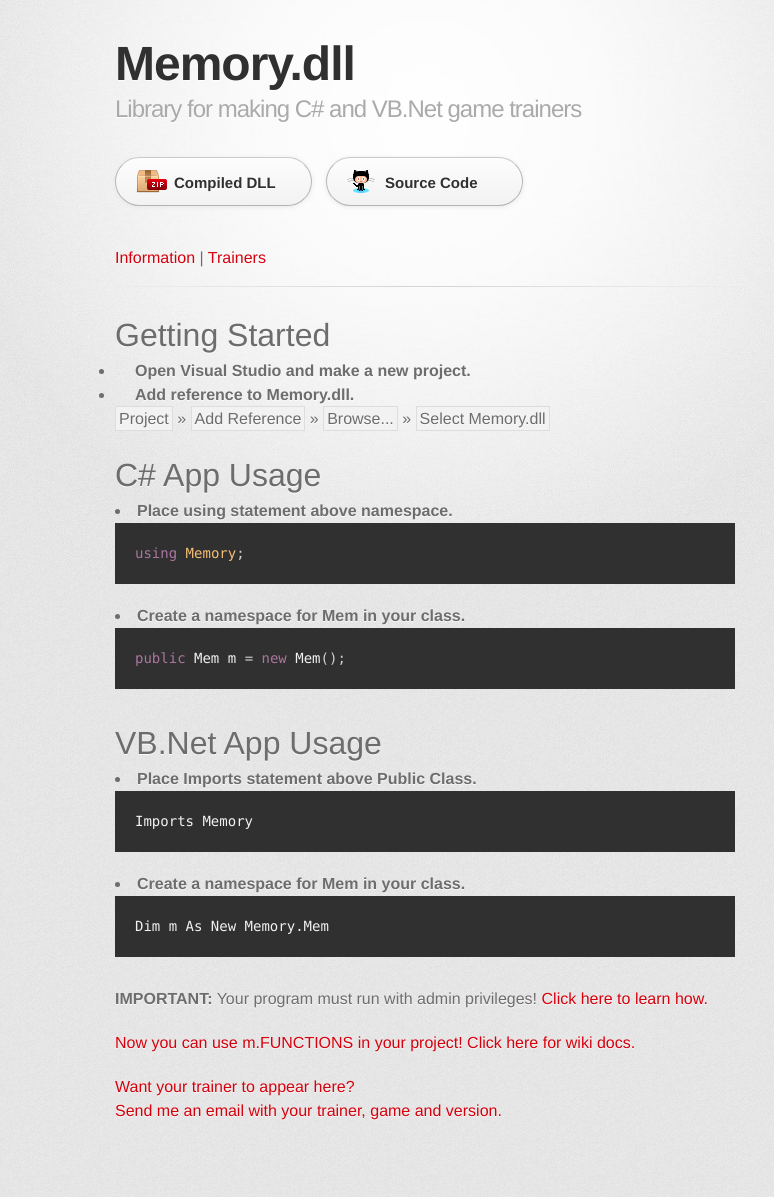
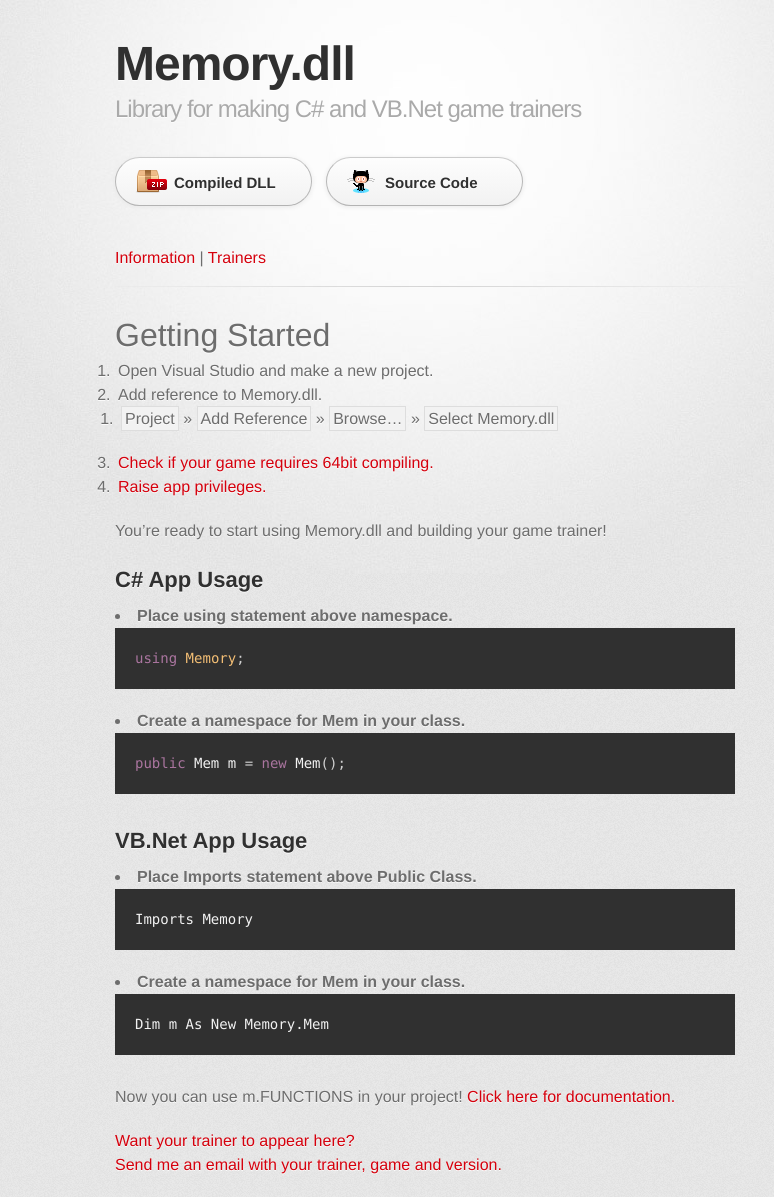
Before and after one commit to erfg12/memory.dll, a Jekyll site: the page built from index.md, in a window 1280 px wide. Shown: the whole page, without its empty margins (215-989 px from the left). Built offline with Jekyll 4.4.1, drawn with Linux system fonts in a browser that asks for light colours; some web fonts are replaced; our own code applies the rules of GitHub Pages for plain Markdown files; before the commit the page ends 1143 px from its top, so only the background shows below that.

Commit message:
testing a new format

````diff
--- a/index.md
+++ b/index.md
@@ -4,13 +4,15 @@
 
 # [](#header-1)Getting Started
 
-<ul style="width:900px;">
-<li style="font-weight:bold;">Open Visual Studio and make a new project.</li>
-<li style="font-weight:bold;">Add reference to Memory.dll.</li>
-<span class="highlight_this">Project</span> » <span class="highlight_this">Add Reference</span> » <span class="highlight_this">Browse...</span> » <span class="highlight_this">Select Memory.dll</span>
-</ul>
+1. Open Visual Studio and make a new project.
+2. Add reference to Memory.dll.
+- <span class="highlight_this">Project</span> » <span class="highlight_this">Add Reference</span> » <span class="highlight_this">Browse...</span> » <span class="highlight_this">Select Memory.dll</span>
+3. <a href="https://github.com/erfg12/memory.dll/wiki/64bit-Games" target="_BLANK">Check if your game requires 64bit compiling.</a>
+4. <a href="https://github.com/erfg12/memory.dll/wiki/Administrative-Privileges" target="_BLANK">Raise app privileges.</a>
 
-# [](#header-1)C# App Usage
+You're ready to start using Memory.dll and building your game trainer!
+
+## [](#header-1)C# App Usage
 
 <li style="font-weight:bold;">Place using statement above namespace.</li>
 ```csharp
@@ -21,7 +23,7 @@
 public Mem m = new Mem();
 ```
 
-# [](#header-1)VB.Net App Usage
+## [](#header-1)VB.Net App Usage
 
 <li style="font-weight:bold;">Place Imports statement above Public Class.</li>
 ```vb.net
@@ -32,8 +34,6 @@
 Dim m As New Memory.Mem
 ```
 
-<span style="font-weight:bold;">IMPORTANT:</span> Your program must run with admin privileges! <a href="https://github.com/erfg12/memory.dll/wiki/Administrative-Privileges">Click here to learn how.</a>
-
-<a href="https://github.com/erfg12/memory.dll/wiki" target="_BLANK">Now you can use m.FUNCTIONS in your project! Click here for wiki docs.</a>
+Now you can use m.FUNCTIONS in your project! <a href="https://github.com/erfg12/memory.dll/wiki" target="_BLANK">Click here for documentation.</a>
 
 <a href="mailto:newgmobile@gmail.com" target="_BLANK">Want your trainer to appear here?<br>Send me an email with your trainer, game and version.</a>
````
